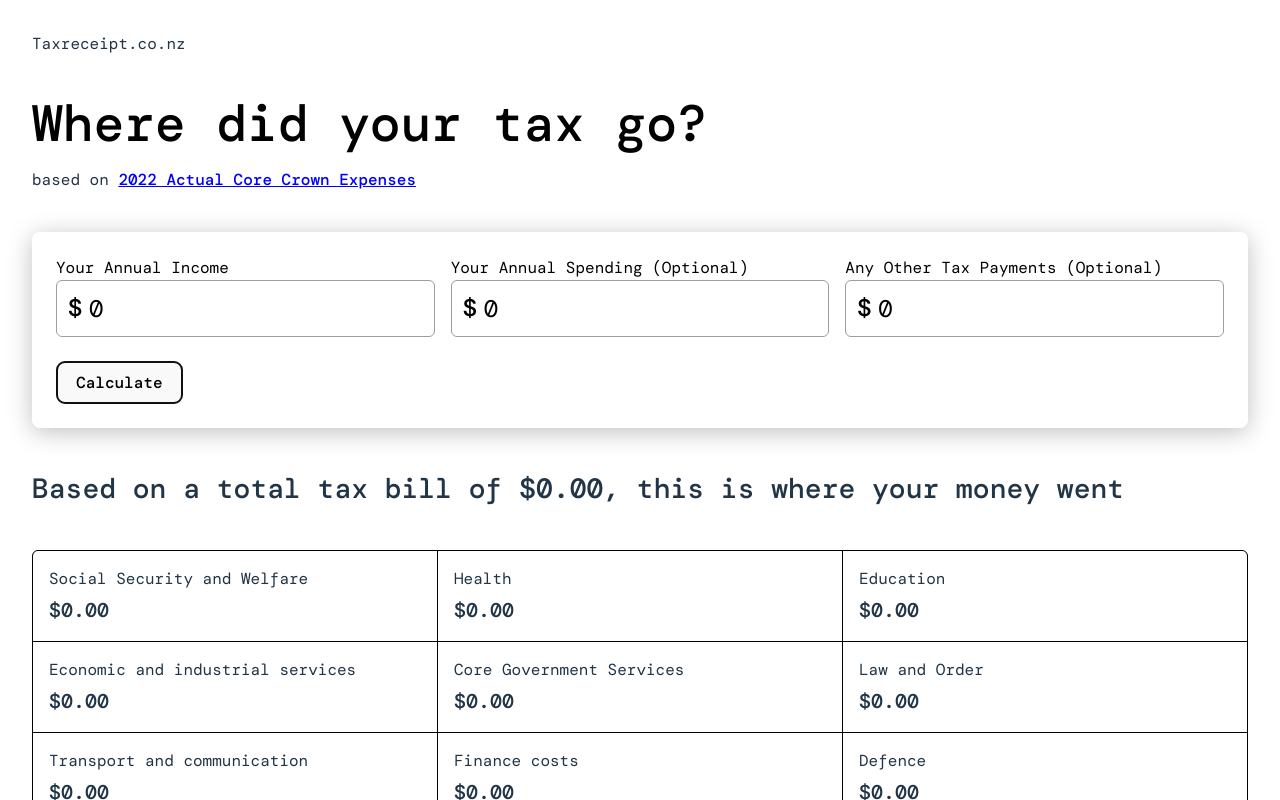
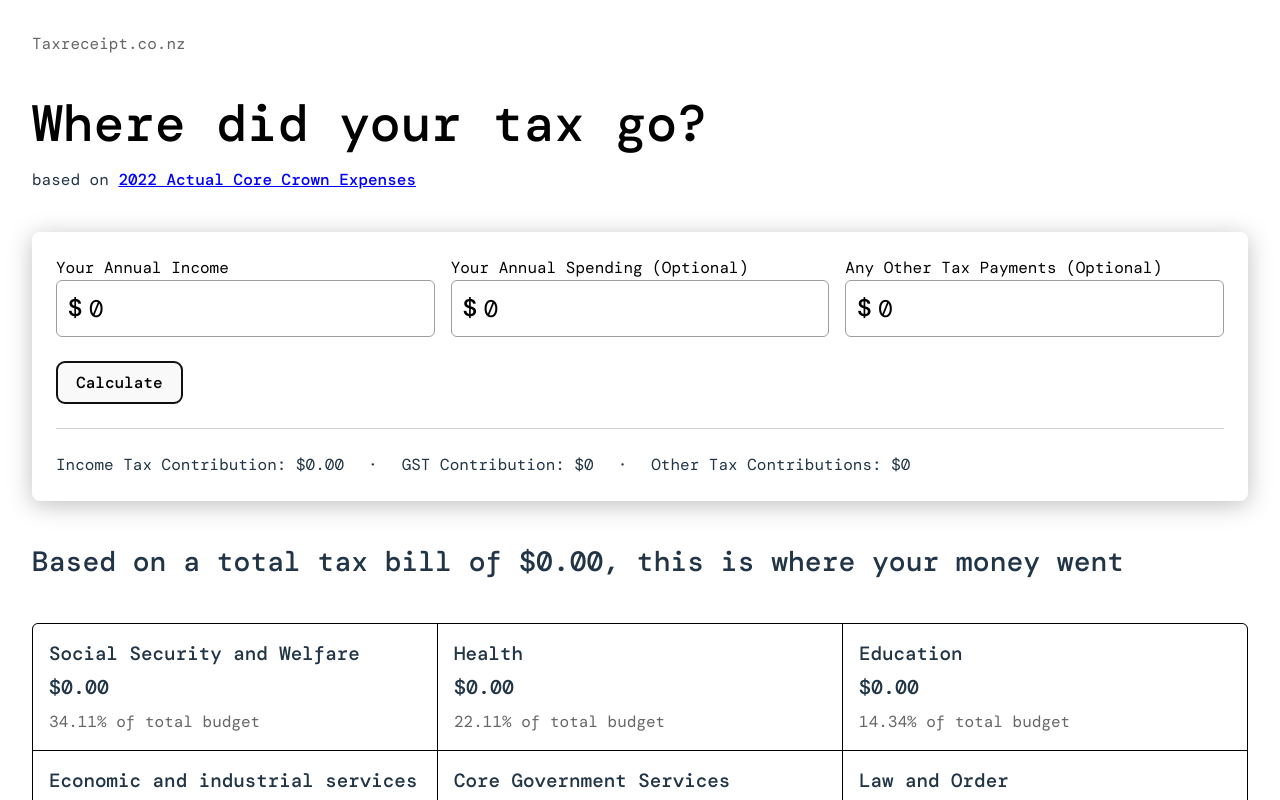
Before and after one commit to waltzaround/tax-receipts, a React (Vite) app: page / in a window 1280 px wide. Both pictures are taken after a click on the button "Calculate". Shown: the top 800 px of the page. Built offline with nearby package versions, Linux system fonts and the light colour scheme; a web font is replaced by a local one.

Commit message:
add stats

```diff
--- a/src/App.tsx
+++ b/src/App.tsx
@@ -65,6 +65,20 @@ function App() {
 
     setTotalTaxInput(total_tax);
     return total_tax;
+  }
+  function calculateTaxAlone() {
+    // Income tax calculation
+    const sum = calculateAmountPerTaxBand(income, taxBands);
+    function sumAmount() {
+      let total = 0;
+      for (let i = 0; i < sum.length; i++) {
+        total += sum[i].amount;
+      }
+      return total;
+    }
+    let sumsum = sumAmount();
+
+    return sumsum;
   }
 
   type TaxBand = { id: string; end: number; rate: number };
@@ -159,14 +173,17 @@ function App() {
           </div>
           <button onClick={calculate}>Calculate</button>
         </form>
+        {isSent && (
+          <section className="contribution">
+            <p>Income Tax Contribution: ${calculateTaxAlone().toFixed(2)}</p>·
+            <p>GST Contribution: ${gstInput * 0.15}</p>·
+            <p>Other Tax Contributions: ${otherTaxInput}</p>
+          </section>
+        )}
       </section>
 
       {isSent && (
         <div>
-          {/* <section>
-            <p>GST Contribution: ${parseFloat(gstInput) * 0.15}</p>
-            <p>Income Tax Contribution: ${parseFloat(taxAfterSubmission)}</p>
-          </section> */}
           <section className="tax-result">
             <h2>
               Based on a total tax bill of{" "}
@@ -184,6 +201,10 @@ function App() {
                     2
                   )}
                 </p>
+                <aside>
+                  {((id.value / Budget.budget.totalSpend) * 100).toFixed(2)}% of
+                  total budget
+                </aside>
               </div>
             ))}{" "}
             <div className="summary-primary last-2"></div>
@@ -199,7 +220,11 @@ function App() {
                   {((id.value / Budget.budget.totalSpend) * total_tax).toFixed(
                     2
                   )}
-                </p>
+                </p>{" "}
+                <aside>
+                  {((id.value / Budget.budget.totalSpend) * 100).toFixed(2)}% of
+                  total budget
+                </aside>
               </div>
               <div className="result-secondary">
                 {id.children.map((name) => (
@@ -212,6 +237,16 @@ function App() {
                         total_tax
                       ).toFixed(2)}
                     </p>
+                    <aside>
+                      {((name.value / id.value) * 100).toFixed(2)}% of
+                      department budget
+                    </aside>
+                    <aside>
+                      {((name.value / Budget.budget.totalSpend) * 100).toFixed(
+                        2
+                      )}
+                      % of total budget
+                    </aside>
                   </div>
                 ))}
               </div>
--- a/src/index.css
+++ b/src/index.css
@@ -52,6 +52,10 @@ h1 {
   color: black;
   font-size: 3.2em;
   line-height: 1.1;
+}
+
+aside {
+  color: #666;
 }
 
 button {
@@ -164,8 +168,8 @@ header {
 }
 
 .summary-header {
-  font-size: 1rem;
-  font-weight: 300;
+  font-size: 1.2rem;
+  font-weight: 700;
   margin-bottom: 0.25rem;
   ;
 }
@@ -173,6 +177,16 @@ header {
 .summary-value {
   font-size: 1.25rem;
   font-weight: 700;
+  margin-bottom: 0.5rem;
+}
+
+.contribution {
+  border-top: 1px solid lightgray;
+  margin-top: 1.5rem;
+  padding-top: 1.5rem;
+  display: flex;
+  flex-direction: row;
+  gap: 1.5rem;
 }
 
 .tax-result h2 {
@@ -194,7 +208,7 @@ header {
 
 .result-header {
   font-size: 1.5rem;
-  font-weight: 400;
+  font-weight: 700;
 }
 
 .result-value {
@@ -216,9 +230,9 @@ header {
 }
 
 .result-header-secondary {
-  font-size: 1rem;
+  font-size: 1.2rem;
   margin-bottom: 0.25rem;
-  font-weight: 400;
+  font-weight: 500;
 }
 
 .result-value-secondary {
```
